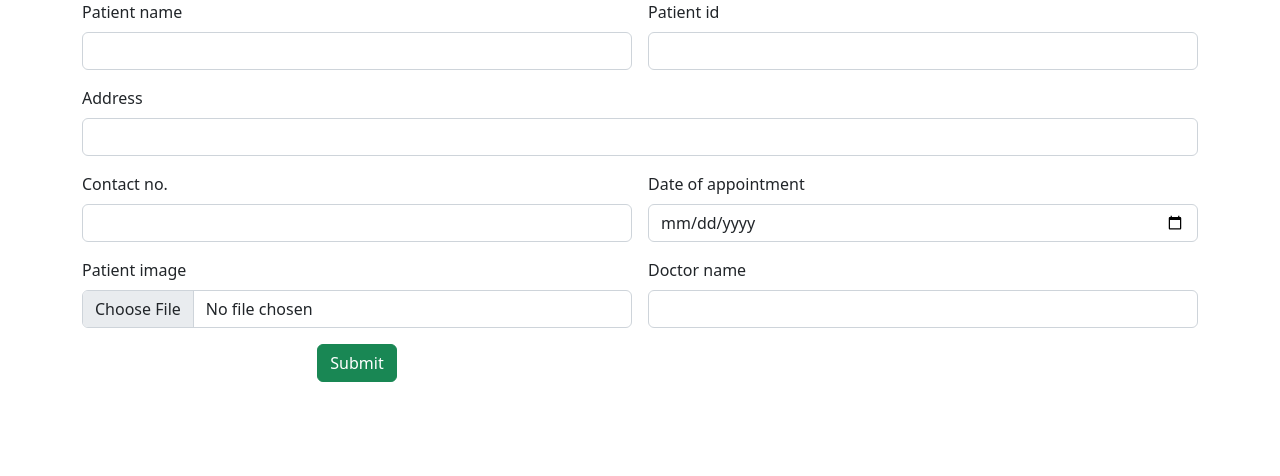
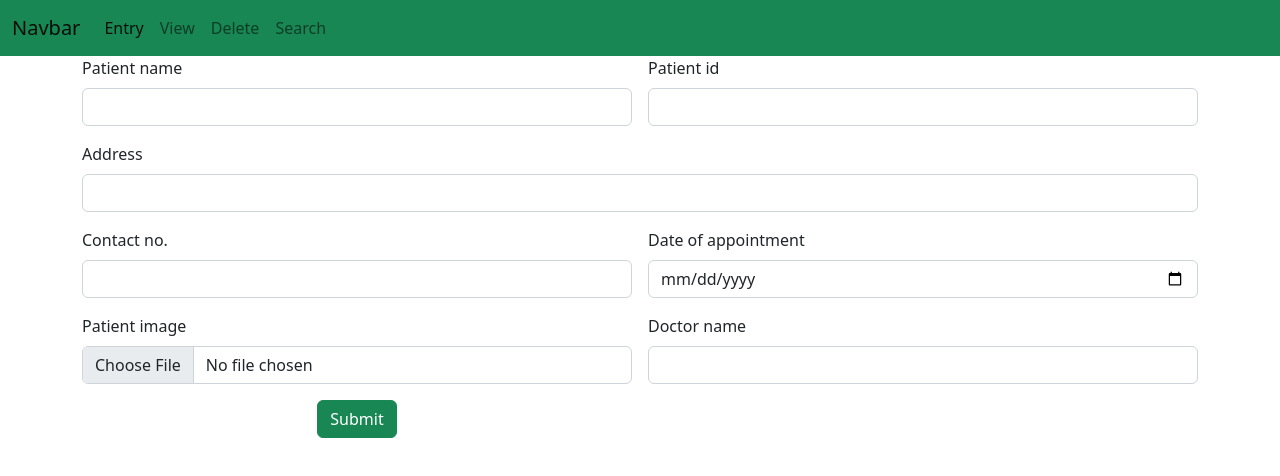
Before and after one commit to HarshaSalih/Hosiptal-angular-app, an Angular app: page / in a window 1280 px wide. Shown: the top 476 px of the page. Built offline with nearby package versions, Linux system fonts and the light colour scheme.

Commit message:
navbar commits

```diff
--- a/src/app/app.module.ts
+++ b/src/app/app.module.ts
@@ -9,6 +9,7 @@
 
 import { Route, RouterModule, Routes } from '@angular/router';
 import { ViewAllPatients1Component } from './view-all-patients1/view-all-patients1.component';
+import { NavbarComponent } from './navbar/navbar.component';
 
 const myRoute:Routes=[
   {
@@ -36,7 +37,8 @@
     PatientEntryComponent,
     PatientSearchComponent,
     PatientDeleteComponent,
-    ViewAllPatients1Component
+    ViewAllPatients1Component,
+    NavbarComponent
   ],
   imports: [
     BrowserModule,
--- /dev/null
+++ b/src/app/navbar/navbar.component.html
@@ -0,0 +1,25 @@
+<nav class="navbar navbar-expand-lg bg-success nqvbqr-dark">
+    <div class="container-fluid">
+      <a class="navbar-brand" href="#">Navbar</a>
+      <button class="navbar-toggler" type="button" data-bs-toggle="collapse" data-bs-target="#navbarNav" aria-controls="navbarNav" aria-expanded="false" aria-label="Toggle navigation">
+        <span class="navbar-toggler-icon"></span>
+      </button>
+      <div class="collapse navbar-collapse" id="navbarNav">
+        <ul class="navbar-nav">
+          <li class="nav-item">
+            <a class="nav-link active" aria-current="page" routerLink="">Entry</a>
+          </li>
+          <li class="nav-item">
+            <a class="nav-link" routerLink="/view">View</a>
+          </li>
+          <li class="nav-item">
+            <a class="nav-link" routerLink="/delete">Delete</a>
+          </li>
+          <li class="nav-item">
+            <a class="nav-link" routerLink="/search">Search</a>
+          </li>
+
+        </ul>
+      </div>
+    </div>
+  </nav>
--- a/src/app/patient-delete/patient-delete.component.html
+++ b/src/app/patient-delete/patient-delete.component.html
@@ -1,3 +1,4 @@
+<app-navbar></app-navbar>
 <div class="container">
     <div class="row">
         <div class="col col-12 col-sm-12 col-md-12 col-lg-12 col-xl-12 col-xxl-12">
--- a/src/app/patient-entry/patient-entry.component.html
+++ b/src/app/patient-entry/patient-entry.component.html
@@ -1,3 +1,4 @@
+<app-navbar></app-navbar>
 <div class="container">
     <div class="row">
         <div class="col col-12 col-sm-12 col-md-12 col-lg-12 col-xl-12 col-xxl-12">
--- a/src/app/patient-search/patient-search.component.html
+++ b/src/app/patient-search/patient-search.component.html
@@ -1,3 +1,4 @@
+<app-navbar></app-navbar>
 <div class="container">
     <div class="row">
     <div class="div col col-12 col-sm-12 col-md-12 col-lg-12 col-xl-12 col-xxl-12">
--- a/src/app/view-all-patients1/view-all-patients1.component.html
+++ b/src/app/view-all-patients1/view-all-patients1.component.html
@@ -1,3 +1,4 @@
+<app-navbar></app-navbar>
 <div class="container">
     <div class="row">
         <div class="col col-12 col-sm-12 col-md-12 col-xl-12 col-xxl-12">
```
Also changed, not shown: src/app/navbar/navbar.component.ts (added, +10 -0 lines), src/app/navbar/navbar.component.css (added).
